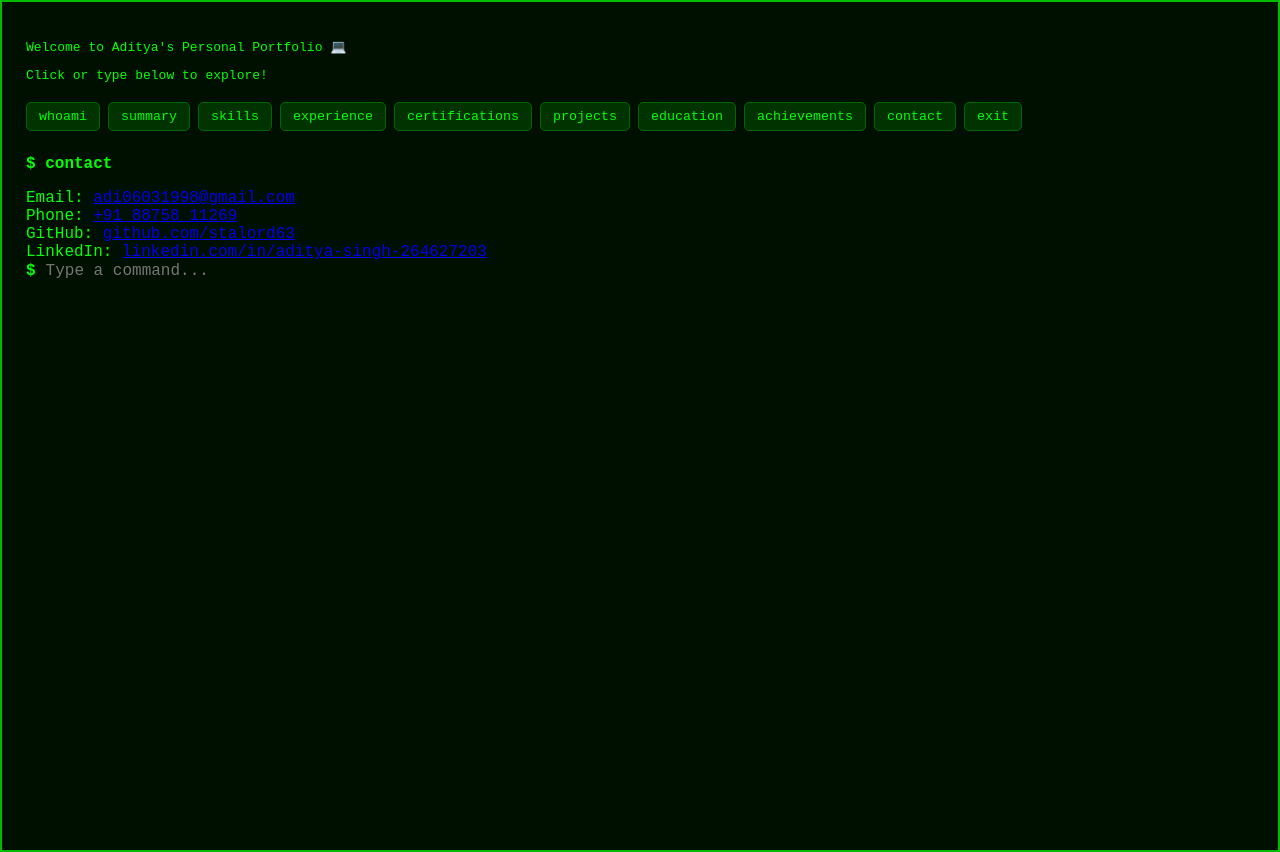
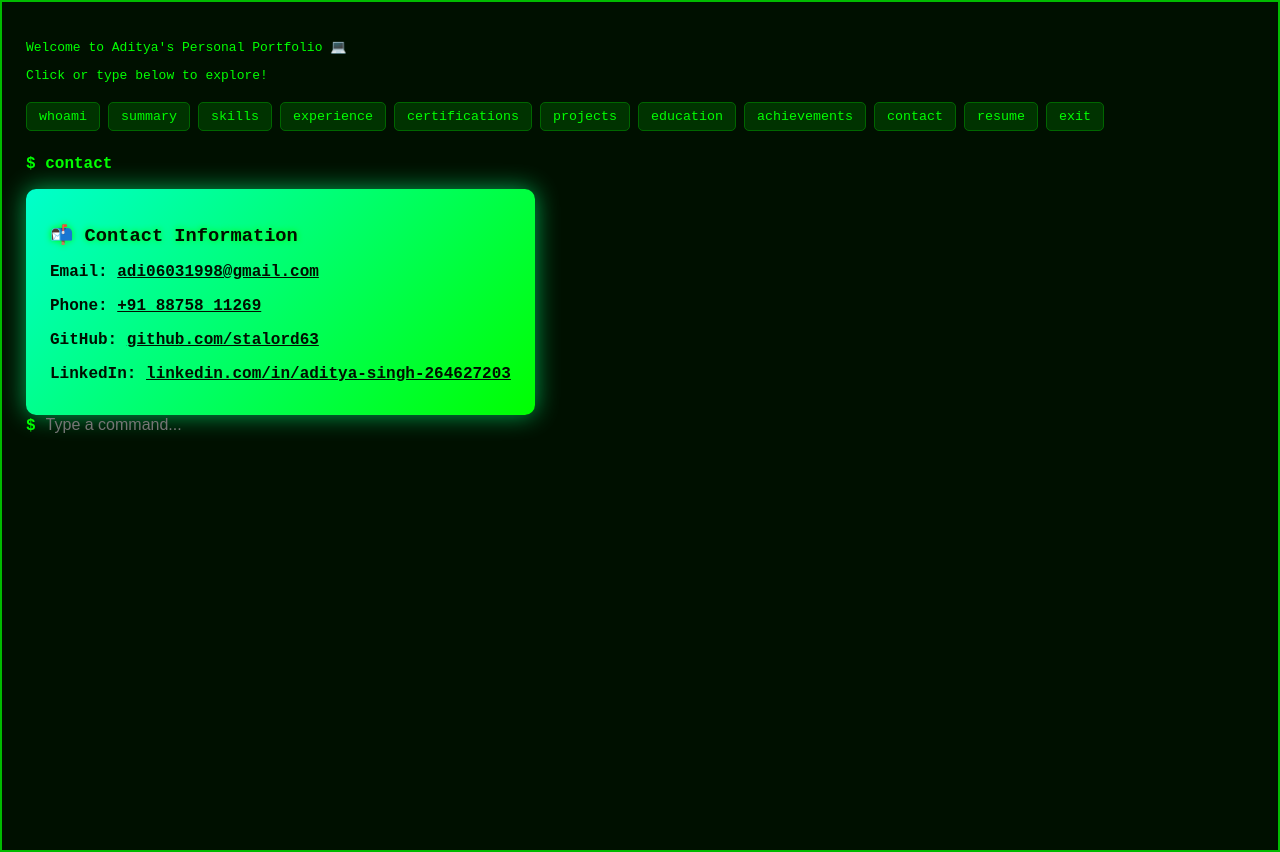
Before and after one commit to stalord63/Interactive-resume, a React (Create React App) app: page / in a window 1280 px wide. Both pictures are taken after a click on the button "contact". Built offline with nearby package versions, Linux system fonts and the light colour scheme.

Commit message:
slight changes

```diff
--- a/src/App.css
+++ b/src/App.css
@@ -1,6 +1,6 @@
 body {
-  background-color: #001000; /* Very dark green-black terminal background */
-  color: #00ff00; /* Classic bright green terminal text */
+  background-color: #001000;
+  color: #00ff00;
   font-family: "Source Code Pro", monospace, "Courier New", Courier, monospace;
   margin: 0;
 }
@@ -9,15 +9,14 @@
   padding: 1.5rem;
   overflow-y: auto;
   height: 100vh;
-  background-color: #001000; /* Match body background */
-  border: 2px solid #00bb00; /* subtle green border */
+  background-color: #001000;
+  border: 2px solid #00bb00;
   box-shadow: 0 0 20px #00ff00b0;
 }
 
 .prompt {
   color: #00ff00;
   font-weight: bold;
-  user-select: none;
 }
 
 input {
@@ -28,14 +27,13 @@
   width: 60%;
   outline: none;
   margin-left: 8px;
-  font-family: "Source Code Pro", monospace, "Courier New", Courier, monospace;
   caret-color: #00ff00;
 }
 
 pre {
   white-space: pre-wrap;
   margin: 0.5rem 0 1rem 1.5rem;
-  color: #66ff66d0; /* slightly lighter green for output text */
+  color: #66ff66d0;
 }
 
 .button-bar {
@@ -54,7 +52,7 @@
   padding: 6px 12px;
   cursor: pointer;
   transition: all 0.2s ease;
-  font-family: "Source Code Pro", monospace, "Courier New", Courier, monospace;
+  font-family: "Source Code Pro", monospace;
 }
 
 button:hover {
@@ -63,3 +61,48 @@
   border-color: #00ff00;
   box-shadow: 0 0 12px #00ff00;
 }
+
+.contact-card {
+  background: linear-gradient(135deg, #00ffcc, #00ff00);
+  color: #001000;
+  padding: 1rem 1.5rem;
+  border-radius: 10px;
+  margin-top: 1rem;
+  width: fit-content;
+  box-shadow: 0 0 25px #00ff80a0;
+  font-family: "Source Code Pro", monospace;
+}
+
+.contact-card a {
+  color: #001000;
+  text-decoration: underline;
+  font-weight: bold;
+}
+
+.contact-card h3 {
+  margin-bottom: 0.8rem;
+  text-shadow: 0 0 6px #00ff00;
+}
+
+.resume-download {
+  margin-top: 1rem;
+  color: #00ff80;
+}
+
+.resume-download a {
+  color: #00ffff;
+  font-weight: bold;
+  text-decoration: underline;
+}
+
+.goodbye-screen {
+  background: black;
+  color: #00ff00;
+  height: 100vh;
+  display: flex;
+  justify-content: center;
+  align-items: center;
+  font-size: 2rem;
+  font-family: "Source Code Pro", monospace;
+  flex-direction: column;
+}
--- a/src/App.js
+++ b/src/App.js
@@ -1,4 +1,4 @@
-import React, { useState } from "react";
+import React, { useState, useEffect } from "react";
 import { motion, AnimatePresence } from "framer-motion";
 import "./App.css";
 
@@ -37,21 +37,39 @@
 • 30% faster deployment time achieved`,
 };
 
-const contactJSX = (
-  <div>
-    <div>
-      Email: <a href="mailto:adi06031998@gmail.com">adi06031998@gmail.com</a>
-    </div>
-    <div>
-      Phone: <a href="tel:+918875811269">+91 88758 11269</a>
-    </div>
-    <div>
-      GitHub: <a href="https://github.com/stalord63">github.com/stalord63</a>
-    </div>
-    <div>
-      LinkedIn: <a href="https://linkedin.com/in/aditya-singh-264627203">linkedin.com/in/aditya-singh-264627203</a>
-    </div>
-  </div>
+const ContactCard = () => (
+  <motion.div
+    className="contact-card"
+    initial={{ opacity: 0, scale: 0.9 }}
+    animate={{ opacity: 1, scale: 1 }}
+    transition={{ duration: 0.4 }}
+  >
+    <h3>📬 Contact Information</h3>
+    <p>
+      <strong>Email:</strong>{" "}
+      <a href="mailto:adi06031998@gmail.com">adi06031998@gmail.com</a>
+    </p>
+    <p>
+      <strong>Phone:</strong>{" "}
+      <a href="tel:+918875811269">+91 88758 11269</a>
+    </p>
+    <p>
+      <strong>GitHub:</strong>{" "}
+      <a href="https://github.com/stalord63" target="_blank" rel="noreferrer">
+        github.com/stalord63
+      </a>
+    </p>
+    <p>
+      <strong>LinkedIn:</strong>{" "}
+      <a
+        href="https://linkedin.com/in/aditya-singh-264627203"
+        target="_blank"
+        rel="noreferrer"
+      >
+        linkedin.com/in/aditya-singh-264627203
+      </a>
+    </p>
+  </motion.div>
 );
 
 function App() {
@@ -61,21 +79,57 @@
 
   const handleCommand = (cmd) => {
     const lowerCmd = cmd.toLowerCase();
+
     if (lowerCmd === "clear") {
       setHistory([]);
       return;
     }
+
+    // ✅ Each command replaces the previous (tab-like behavior)
+    setHistory([]);
+
     if (lowerCmd === "contact") {
-      setHistory((prev) => [...prev, { cmd, output: contactJSX }]);
+      setHistory([{ cmd, output: <ContactCard /> }]);
       return;
     }
-    if (lowerCmd === "exit") {
-      setHistory((prev) => [...prev, { cmd, output: "Shutting down..." }]);
-      setTimeout(() => setExitTerminal(true), 800); // trigger goodbye display
+
+    if (lowerCmd === "resume") {
+      const resumeUrl =
+        "https://raw.githubusercontent.com/stalord63/Interactive-resume/main/Aditya_resume.pdf"; // replace with your real resume link
+
+      // Trigger auto-download
+      const link = document.createElement("a");
+      link.href = resumeUrl;
+      link.download = "Aditya_Kumar_Singh_Resume.pdf";
+      document.body.appendChild(link);
+      link.click();
+      document.body.removeChild(link);
+
+      setHistory([
+        {
+          cmd,
+          output: (
+            <motion.div
+              className="resume-download"
+              initial={{ opacity: 0, y: 10 }}
+              animate={{ opacity: 1, y: 0 }}
+            >
+              📄 Resume is being downloaded...
+            </motion.div>
+          ),
+        },
+      ]);
       return;
     }
+
+    if (lowerCmd === "exit") {
+      setHistory([{ cmd, output: "Shutting down..." }]);
+      setTimeout(() => setExitTerminal(true), 800);
+      return;
+    }
+
     const output = commands[lowerCmd] || `bash: ${cmd}: command not found`;
-    setHistory((prev) => [...prev, { cmd, output }]);
+    setHistory([{ cmd, output }]);
   };
 
   const handleSubmit = (e) => {
@@ -86,7 +140,7 @@
     }
   };
 
-  const commandList = Object.keys(commands).concat("contact", "exit");
+  const commandList = Object.keys(commands).concat("contact", "resume", "exit");
 
   return (
     <div>
@@ -120,7 +174,12 @@
                   transition={{ duration: 0.3 }}
                 >
                   {item.cmd && <span className="prompt">$ {item.cmd}</span>}
-                  <pre style={{ whiteSpace: item.output && item.output.type ? "normal" : "pre-wrap" }}>
+                  <pre
+                    style={{
+                      whiteSpace:
+                        item.output && item.output.type ? "normal" : "pre-wrap",
+                    }}
+                  >
                     {typeof item.output === "string" ? item.output : ""}
                   </pre>
                   {typeof item.output !== "string" ? item.output : null}
@@ -147,17 +206,6 @@
             initial={{ opacity: 0 }}
             animate={{ opacity: 1 }}
             transition={{ duration: 1.2 }}
-            style={{
-              background: "black",
-              color: "#00ff00",
-              height: "100vh",
-              display: "flex",
-              justifyContent: "center",
-              alignItems: "center",
-              fontSize: "2rem",
-              fontFamily: "monospace",
-              flexDirection: "column",
-            }}
           >
             <div>💻 Terminal Closed</div>
             <div>Goodbye, see you soon! 👋</div>
```
